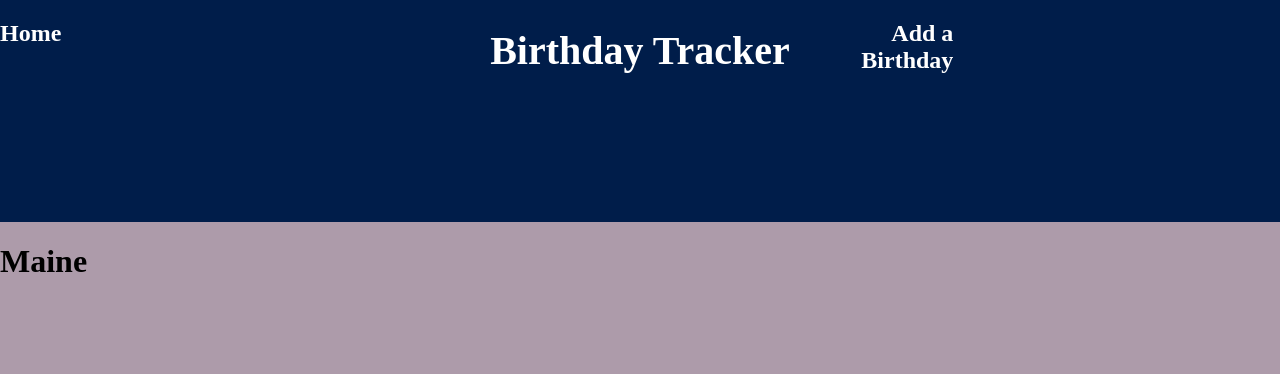
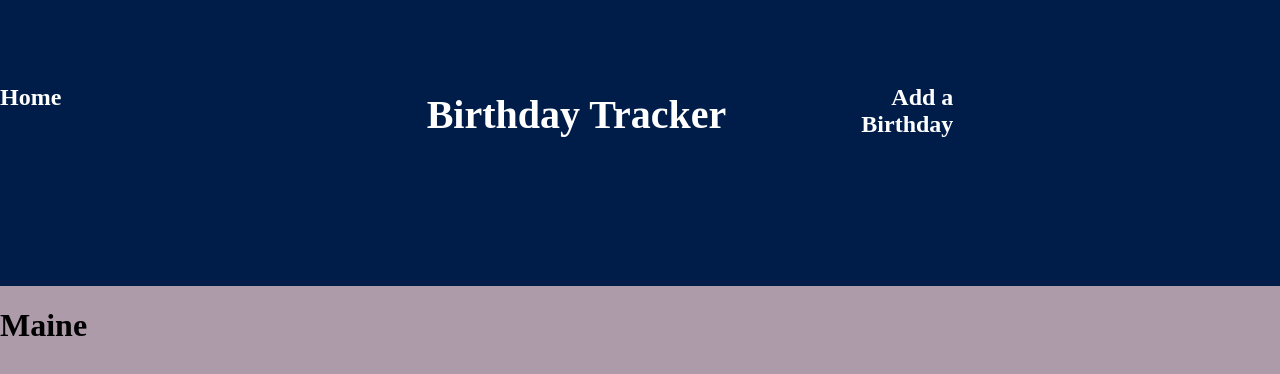
Before and after one commit to cbullard0414/bdayApp, a React (Vite) app: page / in a window 1280 px wide. Shown: the top 374 px of the page. Built offline with nearby package versions, Linux system fonts and the light colour scheme; a web font is replaced by a local one.

Commit message:
don't know that i really changed anything, just poked around.

```diff
--- a/src/components/NavBar/index.css
+++ b/src/components/NavBar/index.css
@@ -8,12 +8,12 @@
     display: grid;
     grid-template-columns: 1fr 1fr 1fr;
     grid-template-rows: 0;
+    padding-top: 5%;
 }
 
 #Title{
     font-family: 'Aboreto';
     font-size: 40px;
-    display: grid;
     grid-column: 2 3;
     justify-content: center;
     align-self: center;
```
